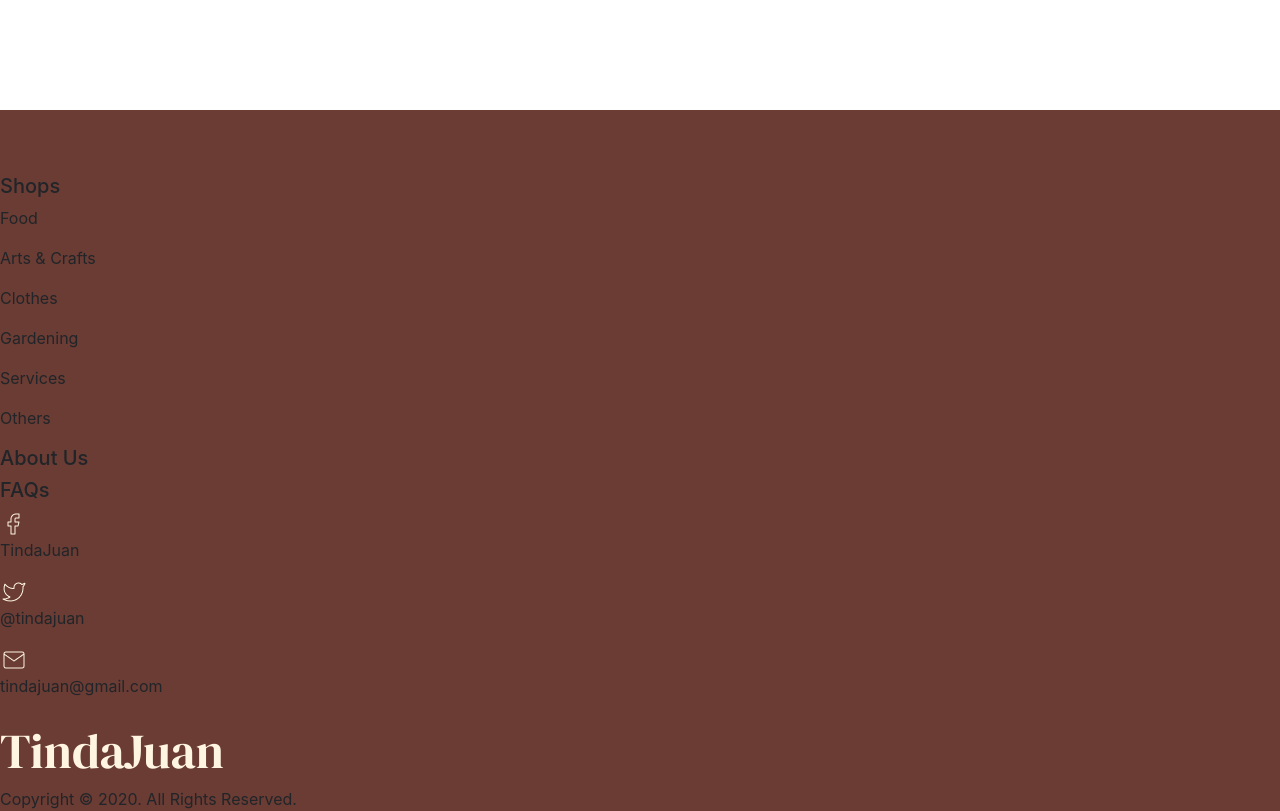
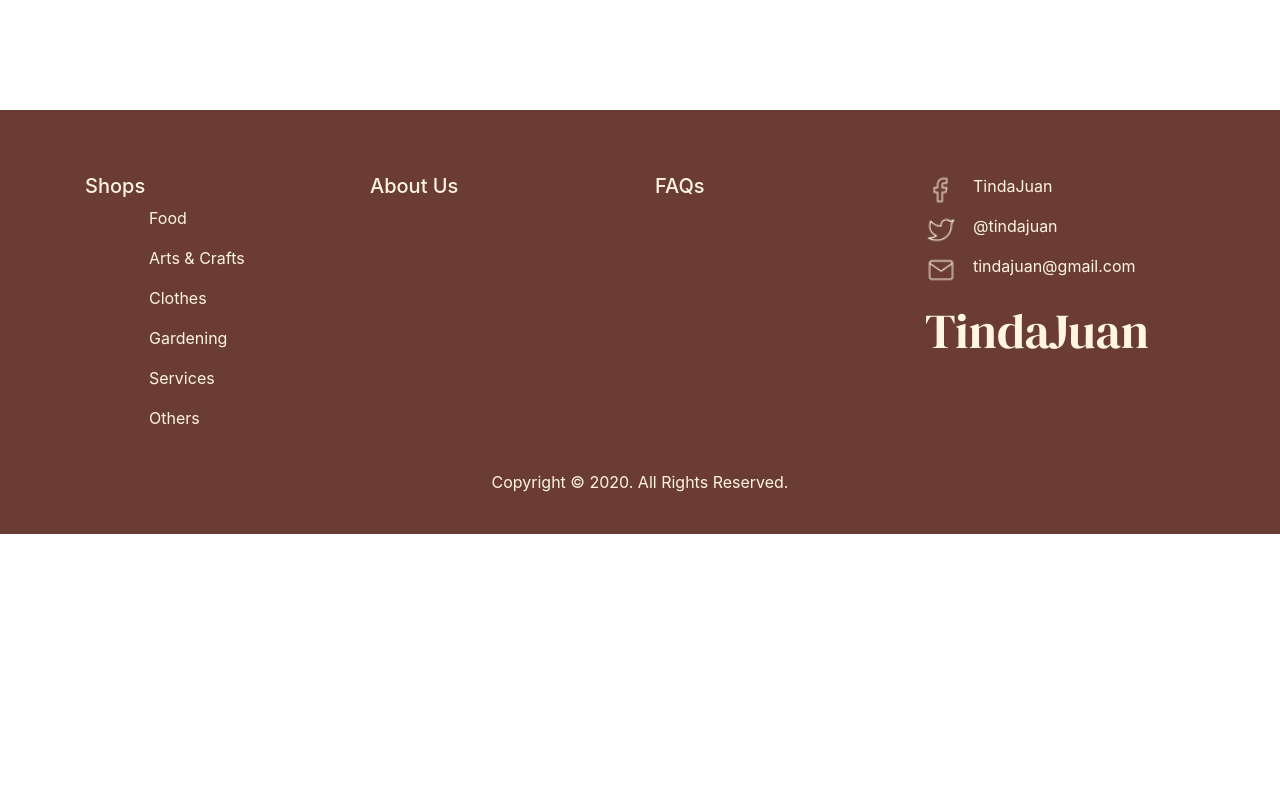
Before and after one commit to kevinsibug/DSC-Hackathon, a React (Create React App) app: page / in a window 1280 px wide. Shown: the part 1917-2728 px from the top of the page. After the commit the page ends 2451 px from the top, so only its background shows below. Built offline with nearby package versions, Linux system fonts and the light colour scheme.

Commit message:
Styling Footer (initial)

```diff
--- a/src/App.css
+++ b/src/App.css
@@ -220,7 +220,7 @@ nav .navbar li a {
 
 .button {
   background-color: #6a3c34;
-  color: white;
+  color: #FFF5E1;
   padding: 0.5rem 3.5rem;
   border-radius: 6px;
   border: none;
@@ -244,8 +244,28 @@ nav .navbar li a {
   padding-bottom: 3em;
 }
 
+.social-icon {
+  padding-right: 1em;
+  height: 2em;
+}
+
+.footer-indent{
+  padding-left: 4em;
+}
+
+.links {
+  text-decoration: none;
+  color: #FFF5E1;
+}
+
+.links:hover {
+  text-decoration: none;
+  color: #FFF5E1;
+}
+
 footer{
   background-color: #6A3C34;
+  color: #FFF5E1;
   width: 100%;
   left: 0;
   position: absolute;
--- a/src/components/Footer.js
+++ b/src/components/Footer.js
@@ -6,40 +6,51 @@ import Mail from '../static/mail.png'
 const Footer = () => {
     return (
         <footer>
-          <div>
-            <h5>Shops</h5>
-              <p>Food</p>
-              <p>Arts & Crafts</p>
-              <p>Clothes</p>
-              <p>Gardening</p>
-              <p>Services</p>
-              <p>Others</p>
+        <div className='container'>
+          <div className='row'>
+          <div className='col'>
+            <h5><a href='/' className='links'>Shops</a></h5>
+              <p className='footer-indent'><a href='/' className='links'> Food</a></p>
+              <p className='footer-indent'><a href='/' className='links'>Arts & Crafts</a></p>
+              <p className='footer-indent'><a href='/' className='links'>Clothes</a></p>
+              <p className='footer-indent'><a href='/' className='links'>Gardening</a></p>
+              <p className='footer-indent'><a href='/' className='links'>Services</a></p>
+              <p className='footer-indent'><a href='/' className='links'>Others</a></p>
           </div>
-          <div>
-            <h5>About Us</h5>
+          <div className='col'>
+            <h5><a href='/' className='links'>About Us</a></h5>
           </div>
-          <div>
-            <h5>FAQs</h5>
+          <div className='col'>
+            <h5><a href='/' className='links'>FAQs</a></h5>
           </div>
-          <div className='socials'>
-            <div>
-            <img src = {Facebook} />
-            <p>TindaJuan</p>
+          <div className='socials col'>
+            <div className='row'>
+              <img src = {Facebook} className='social-icon'/>
+              <p>TindaJuan</p>
             </div>
-            <div>
-            <img src = {Twitter} />
-            <p>@tindajuan</p>
+            <div className='row'>
+              <img src = {Twitter} className='social-icon'/>
+              <p>@tindajuan</p>
             </div>
-            <div>
-            <img src = {Mail} />
-            <p>tindajuan@gmail.com</p>
+            <div className='row'>
+              <img src = {Mail} className='social-icon'/>
+              <p>tindajuan@gmail.com</p>
+            </div>
+            <div className = "footer-logo row">
+                <a href='/' className='links'>TindaJuan</a>
             </div>
           </div>
-          <div className = "footer-logo">
-              TindaJuan
+
+          <div>
+
           </div>
-          <div>
-              Copyright © 2020. All Rights Reserved.
+          </div>
+
+            <br />
+            <div className='d-flex justify-content-center'>
+            <p>Copyright © 2020. All Rights Reserved.</p>
+            </div>
+            <br />
           </div>
         </footer>
 
--- a/src/pages/Home.js
+++ b/src/pages/Home.js
@@ -2,11 +2,15 @@ import React from 'react'
 
 import HomeBanner from '../components/HomeBanner'
 import Subheader from '../components/Subheader'
+import Categories from '../components/Categories'
 import Banner from '../components/Banner'
 import PartnerLogos from '../components/PartnerLogos'
 import Footer from '../components/Footer'
-const Home = () => {
+
+const Home = (props) => {
+
     return (
+
         <div>
               <HomeBanner />
               <Subheader title={'Featured Shops'}
```
Also changed, not shown: 1 other file (tests, documents, lock files or other folders).
